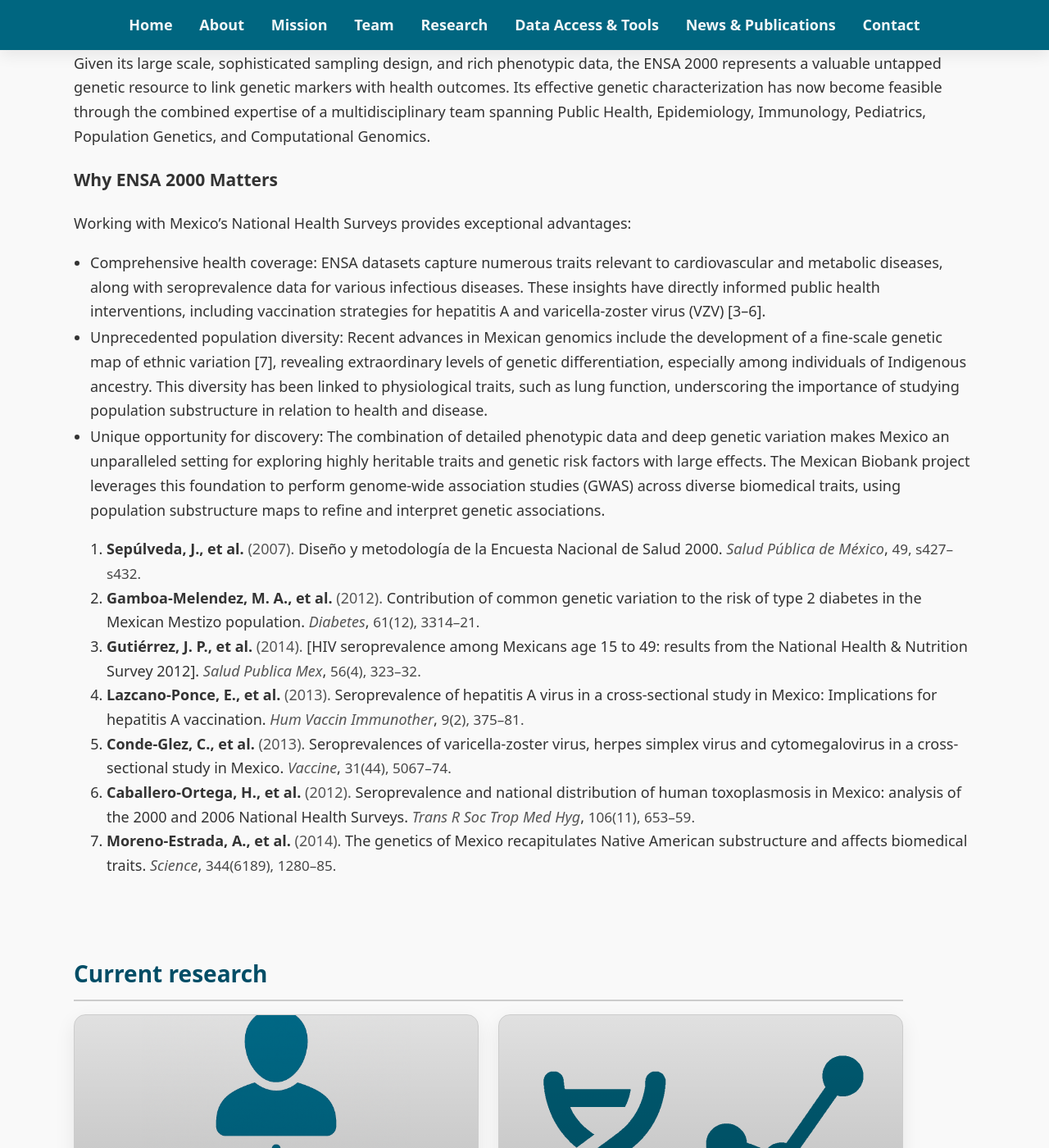
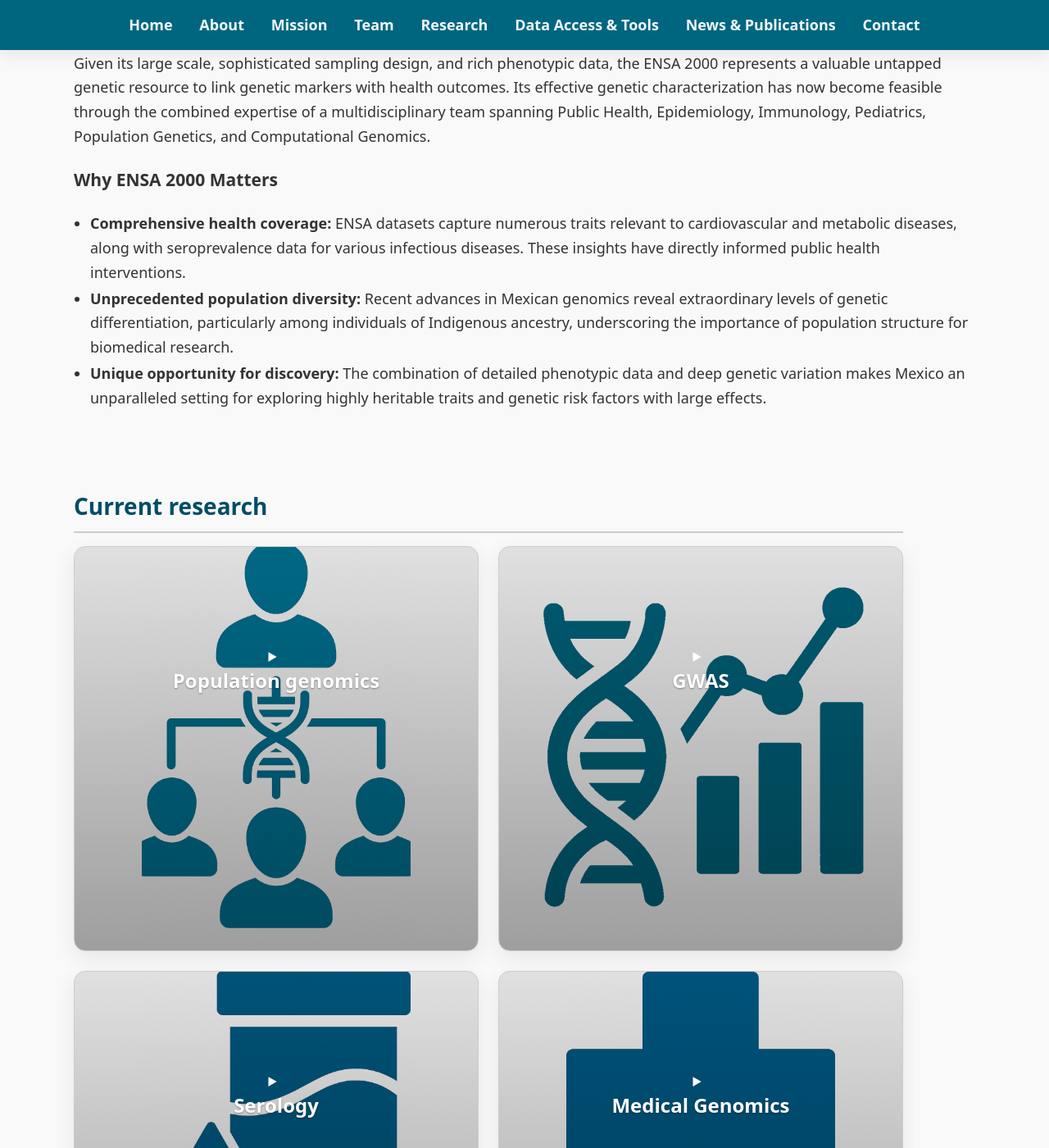
Before and after one commit to morenolab/MexicanBiobank_webpage, a Jekyll site: the page built from pages/research.md, in a window 1280 px wide and 1400 px high, scrolled down 681 px. Shown: the whole window at 82% size. Built offline with Jekyll 4.4.1, drawn with Linux system fonts in a browser that asks for light colours.

Commit message:
Refine ENSA 2000 advantages and current research details
Enhanced clarity and emphasis in the advantages of ENSA 2000, including comprehensive health coverage, population diversity, and unique discovery opportunities. Updated current research sections to provide detailed insights into ongoing studies.

```diff
--- a/pages/research.md
+++ b/pages/research.md
@@ -20,104 +20,81 @@
 
     <h3>Why ENSA 2000 Matters</h3>
 
-    <p>Working with Mexico’s National Health Surveys provides exceptional advantages:</p>
+    <ul class="list-tight">
+        <li><strong>Comprehensive health coverage:</strong> ENSA datasets capture numerous traits relevant to cardiovascular and metabolic diseases, along with seroprevalence data for various infectious diseases. These insights have directly informed public health interventions.</li>
 
-    <ul class="list-tight">
-        <li>Comprehensive health coverage: ENSA datasets capture numerous traits relevant to cardiovascular and metabolic diseases, along with seroprevalence data for various infectious diseases. These insights have directly informed public health interventions, including vaccination strategies for hepatitis A and varicella-zoster virus (VZV) [3–6].</li>
+        <li><strong>Unprecedented population diversity:</strong> Recent advances in Mexican genomics reveal extraordinary levels of genetic differentiation, particularly among individuals of Indigenous ancestry, underscoring the importance of population structure for biomedical research.</li>
 
-        <li>Unprecedented population diversity: Recent advances in Mexican genomics include the development of a fine-scale genetic map of ethnic variation [7], revealing extraordinary levels of genetic differentiation, especially among individuals of Indigenous ancestry. This diversity has been linked to physiological traits, such as lung function, underscoring the importance of studying population substructure in relation to health and disease.</li>
-
-        <li>Unique opportunity for discovery: The combination of detailed phenotypic data and deep genetic variation makes Mexico an unparalleled setting for exploring highly heritable traits and genetic risk factors with large effects. The Mexican Biobank project leverages this foundation to perform genome-wide association studies (GWAS) across diverse biomedical traits, using population substructure maps to refine and interpret genetic associations.</li>
-
+        <li><strong>Unique opportunity for discovery:</strong> The combination of detailed phenotypic data and deep genetic variation makes Mexico an unparalleled setting for exploring highly heritable traits and genetic risk factors with large effects.</li>
     </ul>
 
-    <div class="refs.refs-compact" id="citations">
-
-        <ol>
-            <li>
-                <span class="ref-authors">Sepúlveda, J., et al.</span>
-                <span class="ref-year"> (2007).</span>
-                <span class="ref-title">Diseño y metodología de la Encuesta Nacional de Salud 2000.</span>
-                <span class="ref-source">Salud Pública de México</span>,
-                <span class="ref-ids">49, s427–s432.</span>
-            </li>
-
-            <li>
-                <span class="ref-authors">Gamboa-Melendez, M. A., et al.</span>
-                <span class="ref-year"> (2012).</span>
-                <span class="ref-title">Contribution of common genetic variation to the risk of type 2 diabetes in the Mexican Mestizo population.</span>
-                <span class="ref-source">Diabetes</span>,
-                <span class="ref-ids">61(12), 3314–21.</span>
-            </li>
-
-            <li>
-                <span class="ref-authors">Gutiérrez, J. P., et al.</span>
-                <span class="ref-year"> (2014).</span>
-                <span class="ref-title">[HIV seroprevalence among Mexicans age 15 to 49: results from the National Health &amp; Nutrition Survey 2012].</span>
-                <span class="ref-source">Salud Publica Mex</span>,
-                <span class="ref-ids">56(4), 323–32.</span>
-            </li>
-
-            <li>
-                <span class="ref-authors">Lazcano-Ponce, E., et al.</span>
-                <span class="ref-year"> (2013).</span>
-                <span class="ref-title">Seroprevalence of hepatitis A virus in a cross-sectional study in Mexico: Implications for hepatitis A vaccination.</span>
-                <span class="ref-source">Hum Vaccin Immunother</span>,
-                <span class="ref-ids">9(2), 375–81.</span>
-            </li>
-
-            <li>
-                <span class="ref-authors">Conde-Glez, C., et al.</span>
-                <span class="ref-year"> (2013).</span>
-                <span class="ref-title">Seroprevalences of varicella-zoster virus, herpes simplex virus and cytomegalovirus in a cross-sectional study in Mexico.</span>
-                <span class="ref-source">Vaccine</span>,
-                <span class="ref-ids">31(44), 5067–74.</span>
-            </li>
-
-            <li>
-                <span class="ref-authors">Caballero-Ortega, H., et al.</span>
-                <span class="ref-year"> (2012).</span>
-                <span class="ref-title">Seroprevalence and national distribution of human toxoplasmosis in Mexico: analysis of the 2000 and 2006 National Health Surveys.</span>
-                <span class="ref-source">Trans R Soc Trop Med Hyg</span>,
-                <span class="ref-ids">106(11), 653–59.</span>
-            </li>
-
-            <li>
-                <span class="ref-authors">Moreno-Estrada, A., et al.</span>
-                <span class="ref-year"> (2014).</span>
-                <span class="ref-title">The genetics of Mexico recapitulates Native American substructure and affects biomedical traits.</span>
-                <span class="ref-source">Science</span>,
-                <span class="ref-ids">344(6189), 1280–85.</span>
-            </li>
-        </ol>
-    </div>
 </section>
 
 <section class="container" id="current-research">
 
-        <h2>Current research</h2>
+    <h2>Current research</h2>
 
-        <div class="cr-grid">
+    <div class="cr-grid">
 
-            <article class="cr-panel"
-                style="--bg-image: url('{{ "/assets/icons/popgen.png" | relative_url }}'); --bg-size: contain; --bg-position: center;">
+        <details class="cr-panel cr-expand"
+            style="--bg-image: url('{{ "/assets/icons/popgen.png" | relative_url }}'); --bg-size: contain; --bg-position: center;">
+            <summary>
                 <h3 class="cr-title">Population genomics</h3>
-            </article>
+            </summary>
+            <div class="cr-content">
+                <p>
+                    We characterize fine-scale population structure and demographic history across Mexico using genome-wide genetic variation from nationally representative cohorts.
+                </p>
+                <p>
+                    Our analyses focus on Indigenous ancestry, historical admixture, and regional differentiation, providing a critical framework for genetic association studies in diverse populations.
+                </p>
+            </div>
+        </details>
 
+        <details class="cr-panel cr-expand"
+            style="--bg-image: url('{{ "/assets/icons/gwas.svg" | relative_url }}'); --bg-size: contain; --bg-position: center;">
+            <summary>
+                <h3 class="cr-title">GWAS</h3>
+            </summary>
+            <div class="cr-content">
+                <p>
+                    We conduct genome-wide association studies across cardiometabolic, infectious, and immunological traits using deeply phenotyped national health survey data.
+                </p>
+                <p>
+                    Population structure inferred from our genomics analyses is incorporated directly into association models to improve power and interpretability.
+                </p>
+            </div>
+        </details>
 
-            <article class="cr-panel"
-                style="--bg-image: url('{{ "/assets/icons/gwas.svg" | relative_url }}'); --bg-size: contain; --bg-position: center;">
-                <h3 class="cr-title">GWAS</h3>
-            </article>
+        <details class="cr-panel cr-expand"
+            style="--bg-image: url('{{ "/assets/icons/serology.png" | relative_url }}'); --bg-size: contain; --bg-position: center;">
+            <summary>
+                <h3 class="cr-title">Serology</h3>
+            </summary>
+            <div class="cr-content">
+                <p>
+                    Using stored serum samples, we investigate population-level exposure to viral, bacterial, and parasitic pathogens across Mexico.
+                </p>
+                <p>
+                    These data provide unique insights into infectious disease burden, immunity, and host genetic susceptibility at a national scale.
+                </p>
+            </div>
+        </details>
 
-            <article class="cr-panel"
-                style="--bg-image: url('{{ "/assets/icons/serology.png" | relative_url }}'); --bg-size: contain; --bg-position: center;">
-                <h3 class="cr-title">Serology</h3>
-            </article>
+        <details class="cr-panel cr-expand"
+            style="--bg-image: url('{{ "/assets/icons/health.png" | relative_url }}'); --bg-size: contain; --bg-position: center;">
+            <summary>
+                <h3 class="cr-title">Medical Genomics</h3>
+            </summary>
+            <div class="cr-content">
+                <p>
+                    We integrate genomic data with clinical and epidemiological information to study the genetic architecture of complex diseases.
+                </p>
+                <p>
+                    Our work emphasizes translational relevance, enabling more equitable precision medicine through the inclusion of historically underrepresented populations.
+                </p>
+            </div>
+        </details>
 
-            <article class="cr-panel"
-                style="--bg-image: url('{{ "/assets/icons/health.png" | relative_url }}'); --bg-size: contain; --bg-position: center;">
-                <h3 class="cr-title">Medical Genomics</h3>
-            </article>
-        </div>
+    </div>
 </section>
```
